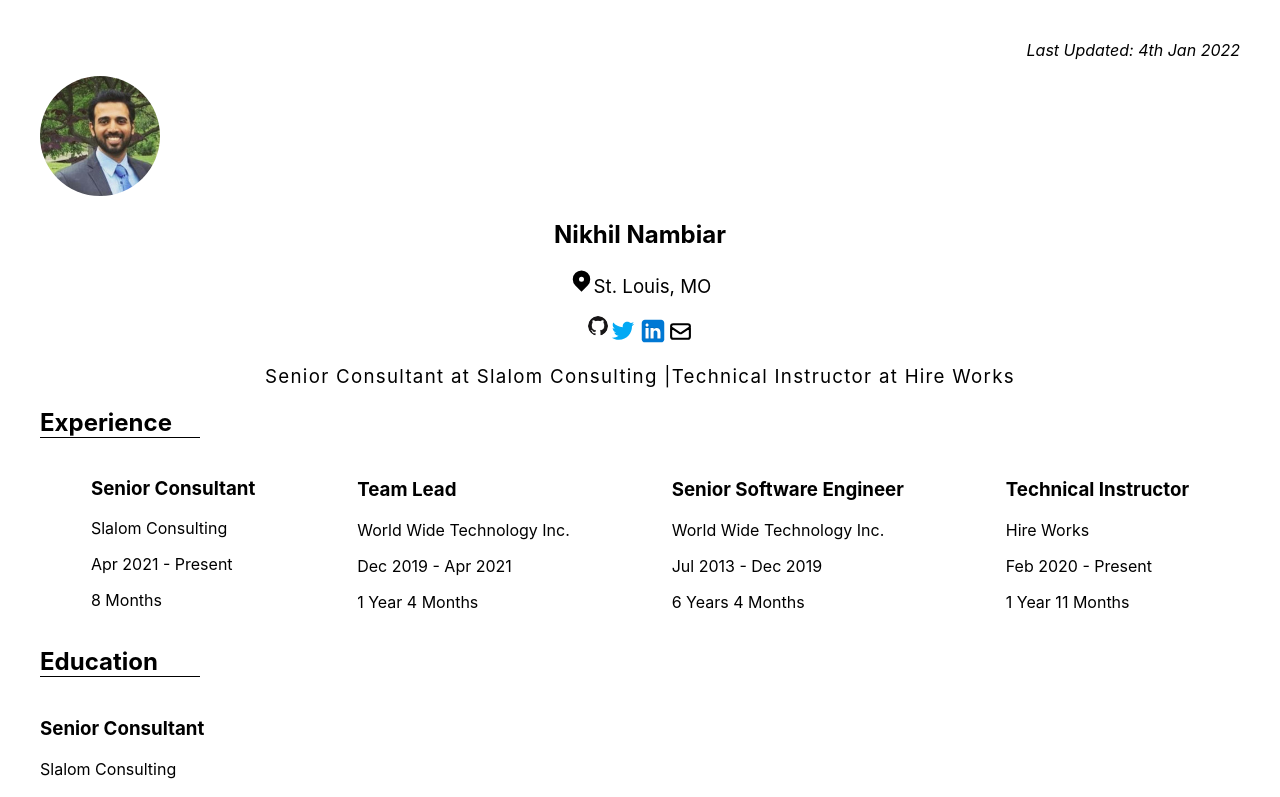
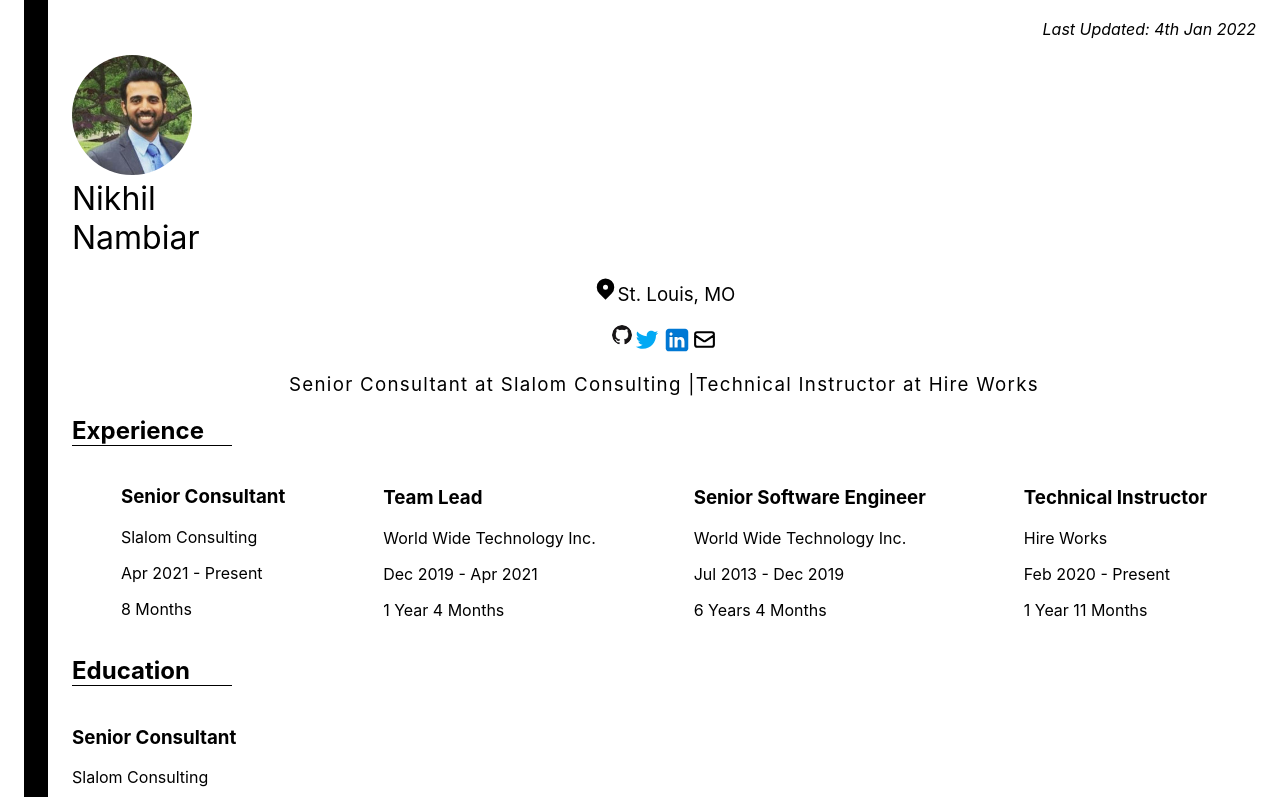
Before and after one commit to nambiarn/nambiarn, a Next.js app: page /resume in a window 1280 px wide. Shown: the top 797 px of the page. Built offline with nearby package versions, Linux system fonts and the light colour scheme.

Commit message:
Add canva border styling, fix use effect dependency issue

```diff
--- a/pages/resume.js
+++ b/pages/resume.js
@@ -8,7 +8,8 @@
 import Image from 'next/image';
 
 export default function Resume() {
-    const [name] = useState("Nikhil Nambiar");
+    const [firstName] = useState("Nikhil");
+    const [lastName] = useState("Nambiar")
     const [currentGigs, setCurrentGigs] = useState([]);
     const [lastUpdatedDate] = useState(commitDate)
     const [isSmallScreen, setIsSmallScreen] = useState(false);
@@ -25,7 +26,7 @@
         return function cleanup() {
             mediaWatcher.removeEventListener('change', updateIsSmallScreen)
         }
-    })
+    }, [])
 
     useEffect(() => {
         setCurrentGigs(getCurrentGigs(experience))
@@ -33,10 +34,14 @@
 
     return (
         <main className="outline">
-            <p className="flex flex-end italic">Last Updated: {lastUpdatedDate}</p>
-            <Image className="border-radius-50 margin-auto" src={profilePic} alt="Profile" width="120" height="120"/>
-            <h2 className="flex-center margin-bottom-0">{name}</h2>
-            <ProfileIcons/>
+            <section className="section-area">
+                <p className="flex flex-end italic padding-top-sm">Last Updated: {lastUpdatedDate}</p>
+                <Image className="border-radius-50 margin-auto" src={profilePic} alt="Profile" width="120" height="120" />
+                <div aria-label="name">
+                    <div aria-label="first name" className="font-size-lg">{firstName}</div>
+                    <div aria-label="last name" className="font-size-lg name">{lastName}</div>
+                </div>
+                <ProfileIcons />
                 <h3 className="font-weight-400 letter-spacing flex-center">{
                     currentGigs.map(currentGig => !isSmallScreen ?
                         <span key={currentGig.id}> {currentGig.title} at {currentGig.company}
@@ -61,6 +66,7 @@
                                 isCurrent={el.isCurrent} />)
                     }
                 </section>
+            </section>
         </main>
     )
 }
--- a/styles/Resume.css
+++ b/styles/Resume.css
@@ -1,5 +1,10 @@
+.section-area {
+    margin-left: 1.5rem;
+}
+
 .outline {
-    margin: 2.5rem;
+    border-left: 1.5rem solid;
+    margin: -1rem 1.5rem;
 }
 
 .border-bottom {
@@ -95,3 +100,11 @@
     display: flex;
     flex-direction: column;
 }
+
+.padding-top-sm {
+    padding-top: 1.2rem;
+}
+
+.font-size-lg {
+    font-size: 2rem;
+}
```
Lines whose indentation alone changed are shown as unchanged.
